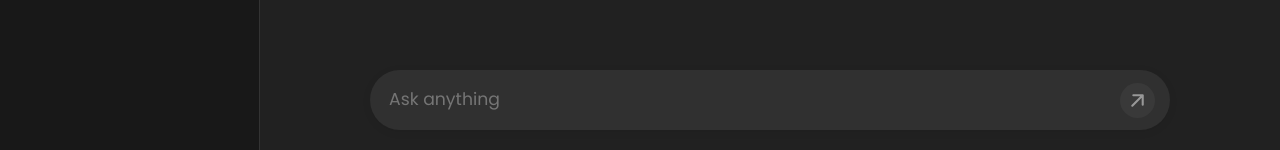
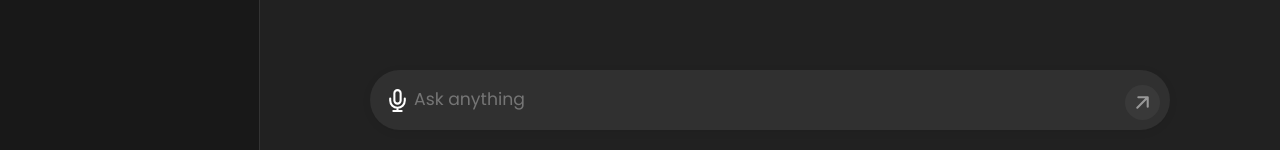
Before and after one commit to marvaniya/chatDemo, a React (Vite) app: page / in a window 1280 px wide. Shown: the part 650-800 px from the top of the page. Built offline with nearby package versions, Linux system fonts and the light colour scheme.

Commit message:
code update

```diff
--- a/src/component/ChatBoat.jsx
+++ b/src/component/ChatBoat.jsx
@@ -1,15 +1,95 @@
-const ChatBoat = ({getRequest,question,setQuestion}) => {
+import { useState, useRef } from "react";
+
+const ChatBoat = ({ getRequest, question, setQuestion }) => {
+    const [recording, setRecording] = useState(false);
+    const mediaRecorderRef = useRef(null);
+    const audioChunksRef = useRef([]);
+
+    const apiKey = import.meta.env.VITE_API_KEY;
+    const apiUrl = import.meta.env.VITE_API_URL; // Replace with your Gemini-2 audio endpoint
+
+    const handleMicClick = async () => {
+        if (recording) {
+            mediaRecorderRef.current.stop();
+            setRecording(false);
+        } else {
+            try {
+                const stream = await navigator.mediaDevices.getUserMedia({ audio: true });
+                const mediaRecorder = new MediaRecorder(stream);
+                audioChunksRef.current = [];
+
+                mediaRecorder.ondataavailable = (e) => {
+                    audioChunksRef.current.push(e.data);
+                };
+
+                mediaRecorder.onstop = async () => {
+                    const audioBlob = new Blob(audioChunksRef.current, { type: "audio/webm" });
+                    const text = await sendAudioToAPI(audioBlob);
+                    setQuestion(text || "");
+                };
+
+                mediaRecorder.start();
+                mediaRecorderRef.current = mediaRecorder;
+                setRecording(true);
+            } catch (err) {
+                console.error("Microphone error:", err);
+                alert("Cannot access microphone. Please check permissions.");
+            }
+        }
+    };
+
+    const sendAudioToAPI = async (audioBlob) => {
+        try {
+            const formData = new FormData();
+            formData.append("audio", audioBlob);
+
+            const response = await fetch(apiUrl, {
+                method: "POST",
+                headers: {
+                    "X-goog-api-key": apiKey,
+                },
+                body: formData,
+            });
+
+            const data = await response.json();
+            // Adjust this depending on your API response structure
+            return data.transcript || data?.candidates?.[0]?.content?.parts?.[0]?.text || "";
+        } catch (err) {
+            console.error("Error sending audio:", err);
+            return "";
+        }
+    };
+
     return (
-        <>
-            <div className="chatbar-wrapper">
-                <div className="chatbar">
-                    <input type="text" value={question} onChange={(e) => setQuestion(e.target.value)} className="chatbar-input" placeholder="Ask anything" />
-                    <span className="chatbar-actions">
-                        <button onClick={getRequest}><span className="chatbar-icon bg_icon"><img src="src/assets/arrow_cross.svg" /></span></button>
-                    </span>
-                </div>
+        <div className="chatbar-wrapper">
+            <div className="chatbar">
+                <button
+                    className="microphone"
+                    onClick={handleMicClick}
+                >
+                    <img
+                        src="src/assets/microphon.svg"
+                        alt="mic"
+                        style={{ filter: recording ? "invert(40%)" : "none" }}
+                    />
+                </button>
+                <input
+                    type="text"
+                    value={question}
+                    onChange={(e) => setQuestion(e.target.value)}
+                    className="chatbar-input"
+                    placeholder="Ask anything"
+                />
+                <span className="chatbar-actions">
+                    <button onClick={getRequest}>
+                        <span className="chatbar-icon bg_icon">
+                            <img src="src/assets/arrow_cross.svg" />
+                        </span>
+                    </button>
+                </span>
             </div>
-        </>
-    )
-}
-export default ChatBoat
+        </div>
+    );
+};
+
+export default ChatBoat;
--- a/src/index.css
+++ b/src/index.css
@@ -498,6 +498,7 @@ hr {
   display: flex;
   align-items: center;
   box-shadow: 0 2px 10px #0001;
+  position: relative;
 }
 
 .chatbar-input {
@@ -531,6 +532,9 @@ hr {
 .chatbar-actions button {
   background-color: transparent;
   border: 0;
+  position: absolute;
+  right: 10px;
+  top: 15px;
 }
 
 .chatbar-icon img {
@@ -676,7 +680,13 @@ hr {
   color: var(--white);
   font-size: 20px;
 }
-
+.microphone{
+  background-color: transparent;
+  border: 0;
+}
+.microphone img{
+  width: 25px;
+}
 /*************************************** end_Chat_Boat ***************************************/
 
 /*************************************** Modal ***************************************/
@@ -1125,7 +1135,6 @@ hr {
 }
 
 .form_right_section {
-  height: 100%;
   width: 30%;
   padding: 10px;
   position: relative;
@@ -1201,7 +1210,7 @@ hr {
   }
 
   .chatbar-wrapper {
-    width: 900px;
+    width: 100%;
   }
 }
 
@@ -1409,9 +1418,7 @@ hr {
     font-size: 22px;
   }
 
-  .form_right_section {
-    height: -webkit-fill-available;
-  }
+
 
   .form_auth_section {
     position: relative;
--- a/src/pages/Home.jsx
+++ b/src/pages/Home.jsx
@@ -5,9 +5,11 @@ import Header from "../component/Header";
 import ChatBoat from "../component/ChatBoat";
 
 const Chat = () => {
-
   const [question, setQuestion] = useState("");
-  const [chatHistory, setChatHistory] = useState([]);
+  const [chatHistory, setChatHistory] = useState(() => {
+    const saved = localStorage.getItem("chatHistory");
+    return saved ? JSON.parse(saved) : [];
+  });
   const [loading, setLoading] = useState(false);
   const [error, setError] = useState("");
 
@@ -20,6 +22,10 @@ const Chat = () => {
     if (lastMessageRef.current) {
       lastMessageRef.current.scrollIntoView({ behavior: "smooth" });
     }
+  }, [chatHistory]);
+
+  useEffect(() => {
+    localStorage.setItem("chatHistory", JSON.stringify(chatHistory));
   }, [chatHistory]);
 
   const getRequest = async () => {
@@ -80,7 +86,6 @@ const Chat = () => {
         <div className="inner_content">
           <div className="inner_body_section chat_div">
             <div className="chat_section">
-
               {chatHistory.length === 0 && !error && !loading && (
                 <div className="no_chat_found">
                   <img src="src/assets/no-comment.png" alt="No chat" />
@@ -89,7 +94,11 @@ const Chat = () => {
               )}
 
               {error && (
-                <div style={{ color: "red", marginBottom: "1rem", textAlign:"center" }}>{error}</div>
+                <div
+                  style={{ color: "red", marginBottom: "1rem", textAlign: "center" }}
+                >
+                  {error}
+                </div>
               )}
 
               {loading && (
```
Also changed, not shown: src/assets/microphon.svg (added).
